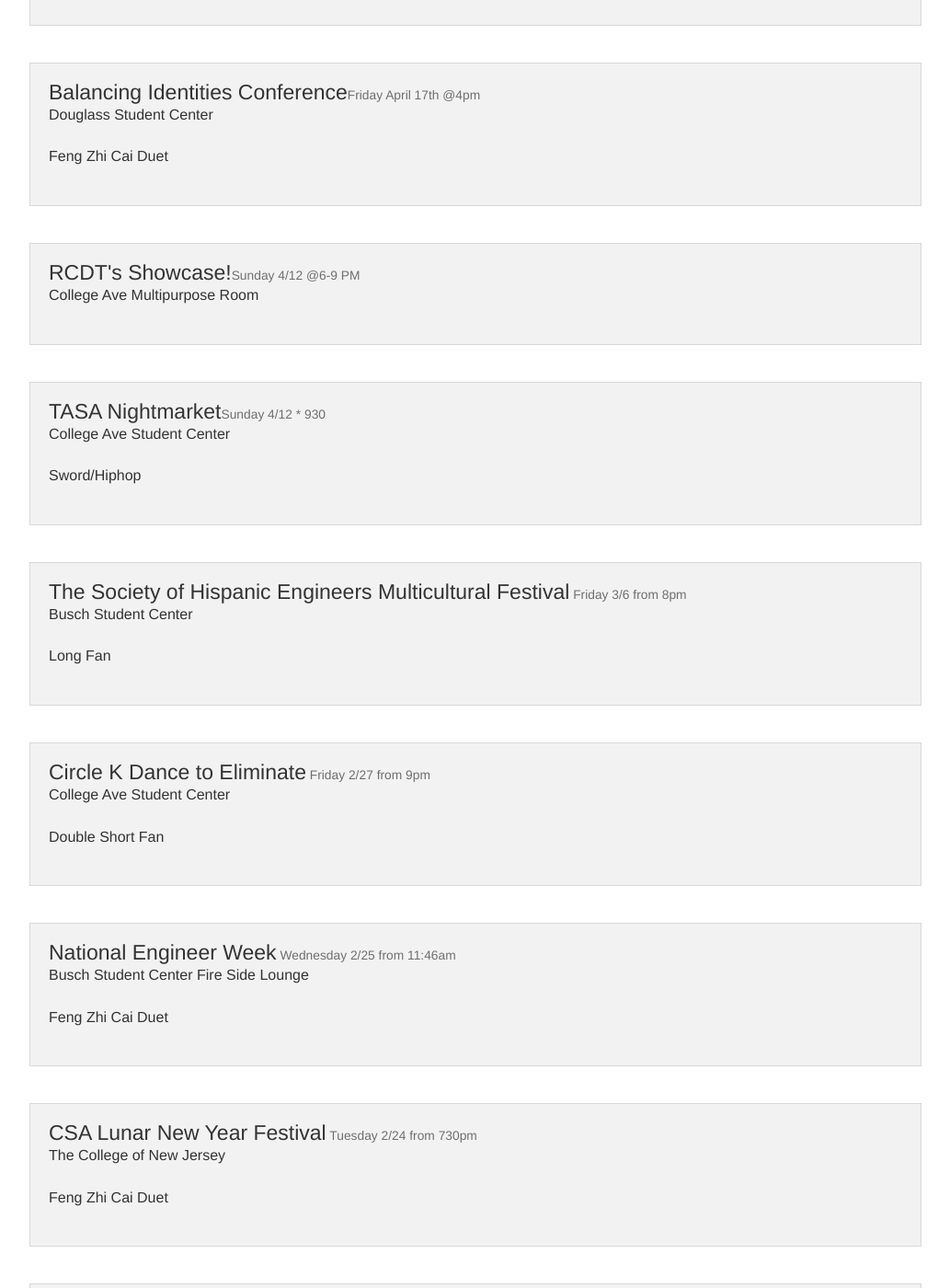
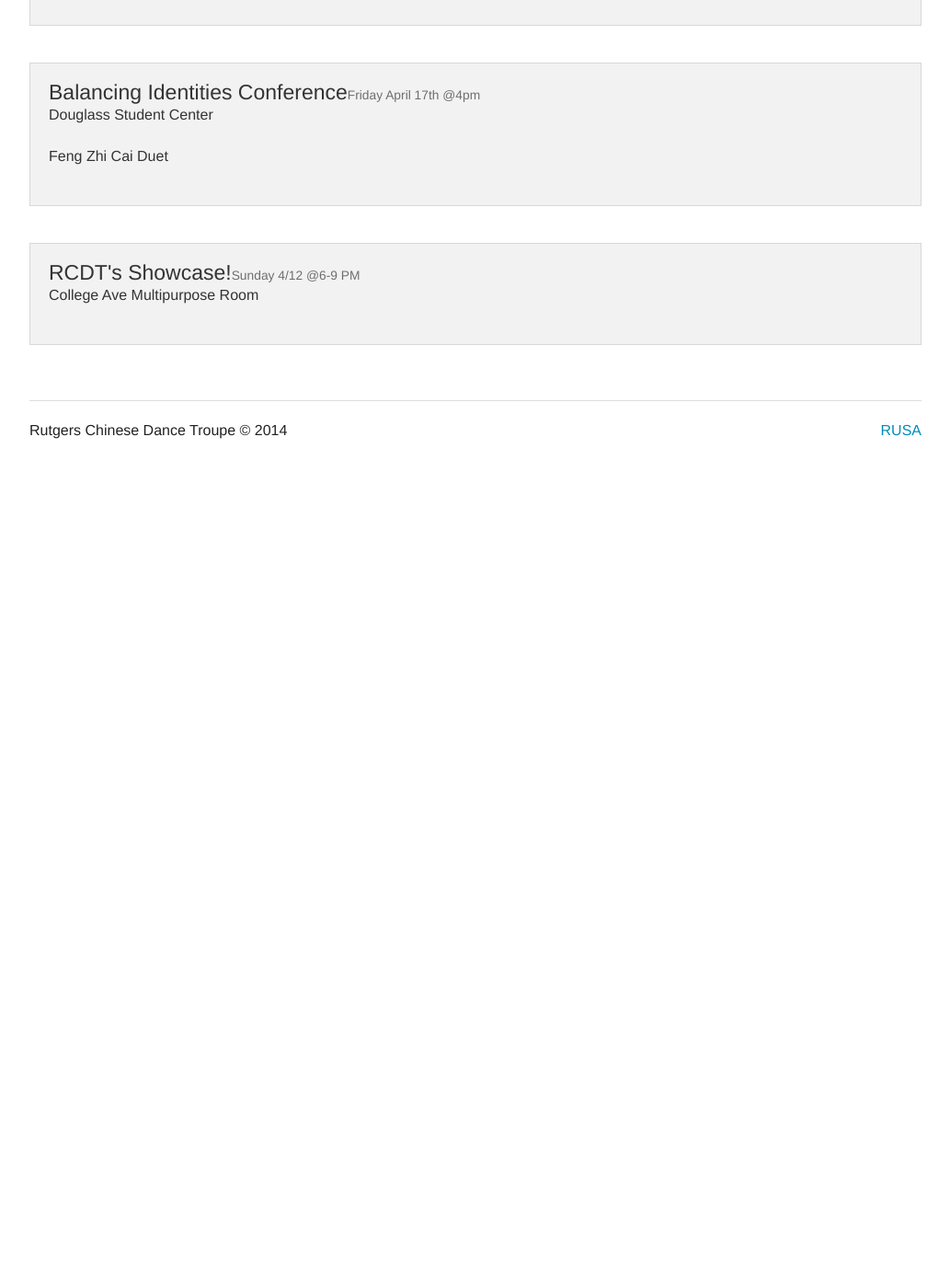
Before and after one commit to rcdt/rcdt.github.io, a Jekyll site: the page built from events.html, in a window 1280 px wide and 1400 px high, scrolled down 504 px. Shown: the whole window at 92% size, without its empty margins (123-1156 px from the left). Built offline with Jekyll 4.4.1, drawn with Linux system fonts in a browser that asks for light colours; Markdown is read by kramdown in place of the engine named in the settings; after the commit the page ends 1004 px from its top, so only the background shows below that; some of the changed text lies outside the part shown.

Commit message:
Update events.html

```diff
--- a/events.html
+++ b/events.html
@@ -33,55 +33,6 @@ title: Upcoming Events
     </h4>
 </div></li>
 
-<li><div class="panel">
-    <h4>TASA Nightmarket<small>Sunday 4/12 * 930 </small>
-        <p>College Ave Student Center </p>
-        <p>Sword/Hiphop</p>
-    </h4>
-</div></li>
-
-<li><div class="panel">
-    <h4>The Society of Hispanic Engineers Multicultural Festival<small> Friday 3/6 from 8pm</small>
-        <p>Busch Student Center </p>
-        <p>Long Fan</p>
-    </h4>
-</div></li>
-<li><div class="panel">
-    <h4>Circle K Dance to Eliminate<small> Friday 2/27 from 9pm</small>
-        <p>College Ave Student Center </p>
-        <p>Double Short Fan</p>
-    </h4>
-</div></li>
-<li><div class="panel">
-    <h4>National Engineer Week<small> Wednesday 2/25 from 11:46am</small>
-        <p>Busch Student Center Fire Side Lounge </p>
-        <p>Feng Zhi Cai Duet</p>
-    </h4>
-</div></li>
-<li><div class="panel">
-    <h4>CSA Lunar New Year Festival<small> Tuesday 2/24 from 730pm</small>
-        <p>The College of New Jersey </p>
-        <p>Feng Zhi Cai Duet</p>
-    </h4>
-</div></li>
-<li><div class="panel">
-    <h4>VSA Tet Show<small> Sunday 2/22 from 6-9pm</small>
-        <p>Busch Student Center Multipurpose Room </p>
-        <p>Long Fan and Double Short Fan</p>
-    </h4>
-</div></li>
-<li><div class="panel">
-    <h4>Rutgers Tzu Ching Chinese New Year Celebration<small> Friday 2/20 from 7-9pm</small>
-        <p>Livingston Student Center Gathering Lounge </p>
-        <p>Long Fan</p>
-    </h4>
-</div></li>
-<li><div class="panel">
-    <h4>Pan Lunar Festival<small> Saturday 2/7 from 5-9pm</small>
-        <p>Livingston Student Center Multipurpose Room </p>
-        <p>Double Short Fan</p>
-    </h4>
-</div></li>
 
 
 
```
